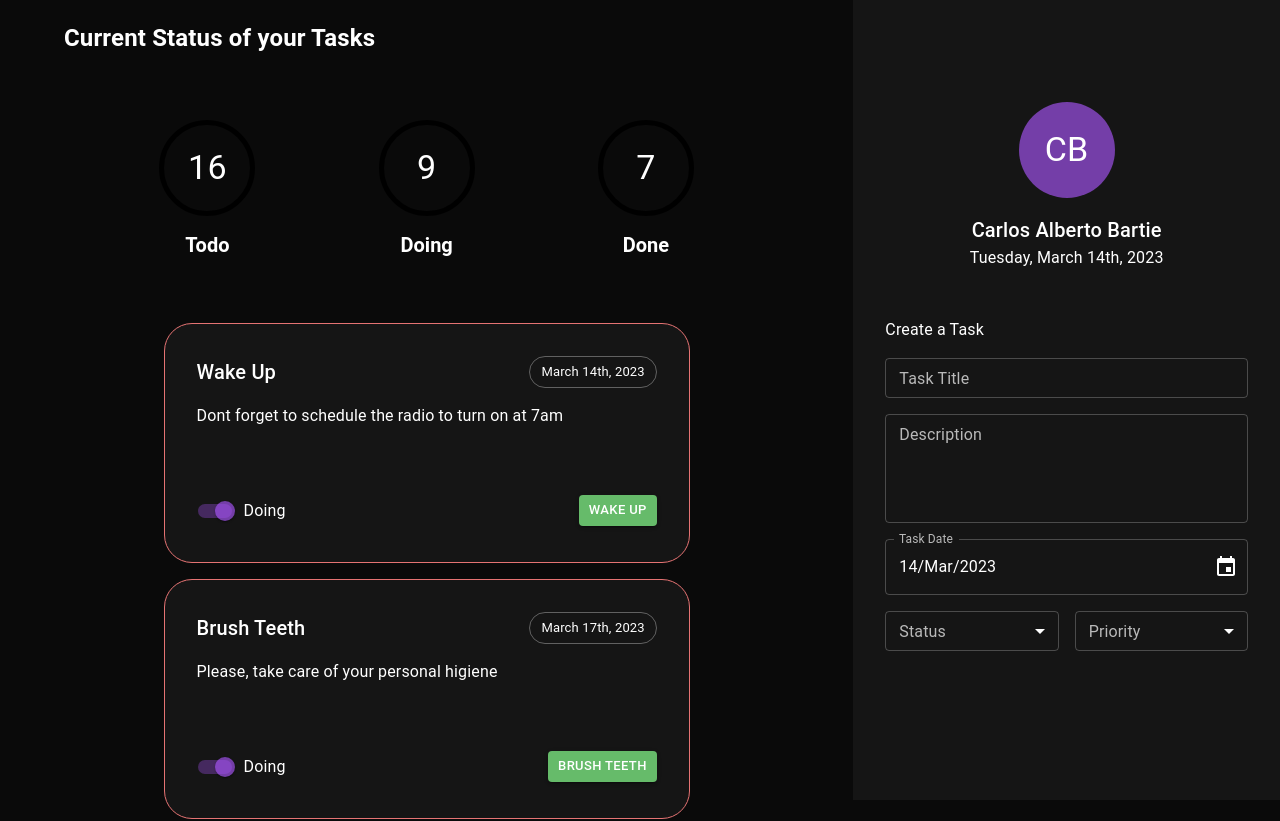
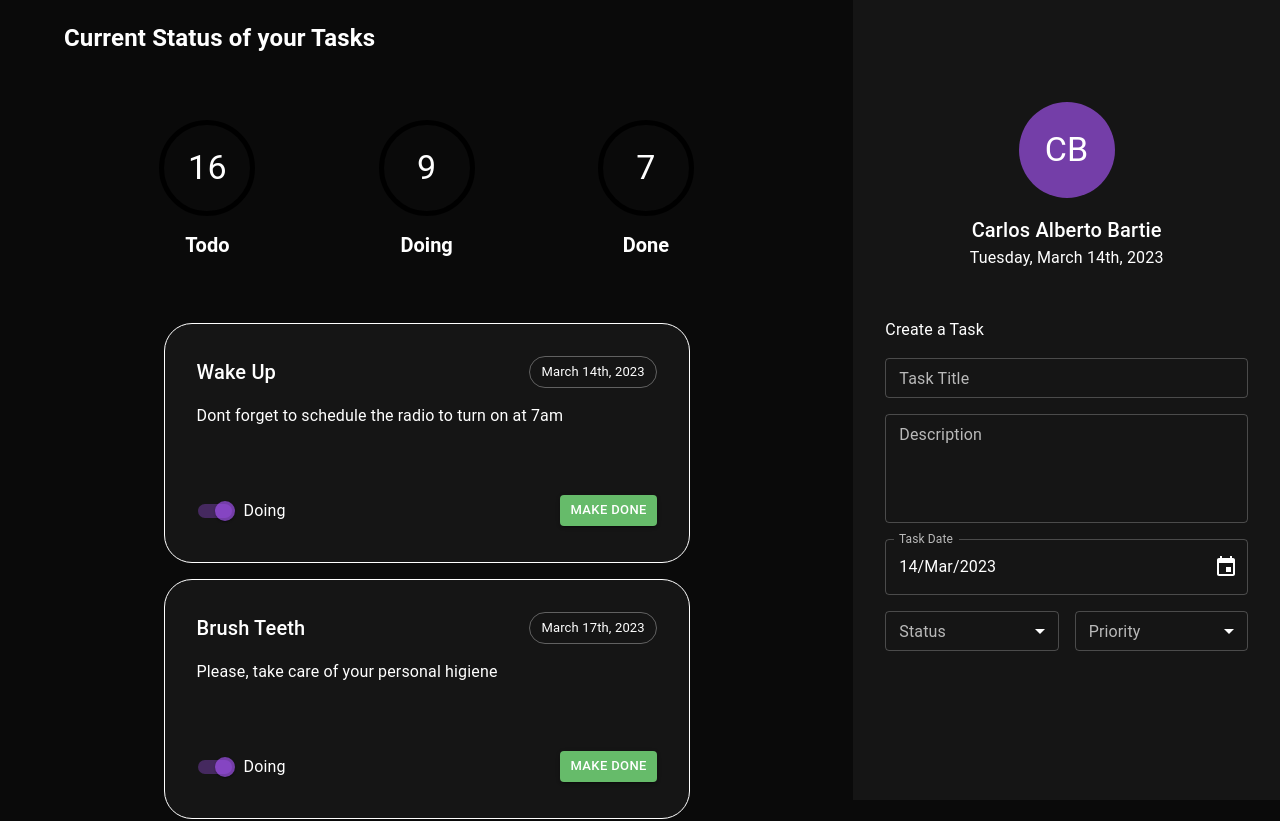
Before and after one commit to AlexandreBartie/frontend-todo-list-typescript-react, a React (Create React App) app: page / in a window 1280 px wide. Shown: the top 821 px of the page. Built offline with nearby package versions, Linux system fonts and the light colour scheme.

Commit message:
feat: color tasks changed

```diff
--- a/src/business/core/app.ts
+++ b/src/business/core/app.ts
@@ -1,5 +1,5 @@
-import { PriorityList } from "../base/priority"
-import { StatusList } from "../base/status"
+import { ePriority, Priority, PriorityList } from "../base/priority"
+import { eStatus, Status, StatusList } from "../base/status"
 
 import { TaskForm } from "../../visual/components/Task/TaskForm/TaskFormController"
 
@@ -17,17 +17,24 @@ export class AppView {
 export class AppDomain {
   statusList = new StatusList()
   priorityList = new PriorityList()
+
+  getStatus(id: eStatus): Status {
+    return this.statusList.get(id)
+  }
+
+  getPriority(id: ePriority): Priority {
+    return this.priorityList.get(id)
+  }
+
 }
 
 export class AppClient {
-
   readonly view = new AppView(this)
   readonly domain = new AppDomain()
 
   readonly profile = new Profile("Carlos Alberto Bartie")
 
   readonly tasks = new TaskList(this)
-
 }
 
 export class AppBase {
--- a/src/visual/components/Task/TaskCard/TaskCard.tsx
+++ b/src/visual/components/Task/TaskCard/TaskCard.tsx
@@ -21,7 +21,7 @@ export function UXTaskCard(props: IUXTaskCard): ReactElement {
         flexDirection="column"
         mb={2}
         p={4}
-        sx={taskCardSettings()}
+        sx={taskCardSettings(task.priority.color)}
       >
         <UXTaskCard_Header task={task} />
         <UXTaskCard_Description task={task} />
@@ -31,12 +31,12 @@ export function UXTaskCard(props: IUXTaskCard): ReactElement {
   )
 }
 
-const taskCardSettings = (): SxProps<Theme> => {
+const taskCardSettings = (color: string): SxProps<Theme> => {
   return {
     width: "100%",
     backgroundColor: "background.paper",
     borderRadius: "28px",
     border: "1px solid",
-    borderColor: "error.light",
+    borderColor: color,
   }
 }
--- a/src/visual/components/Task/TaskCard/TaskCard_Footer.tsx
+++ b/src/visual/components/Task/TaskCard/TaskCard_Footer.tsx
@@ -19,10 +19,18 @@ export function UXTaskCard_Footer(props: IUXTaskCard): ReactElement {
         <WebSwitch
           {...{
             label: task.status.name,
-            checked: task.isDoing
+            checked: task.isDoing,
+            // color: task.status.color
           }}
         />
-        <Button variant='contained' color='success' size='small' sx={{color:'#ffffff'}}>{task.title}</Button>
+        <Button
+          variant="contained"
+          color="success"
+          size="small"
+          sx={{ color: "#ffffff" }}
+        >
+          MAKE DONE
+        </Button>
       </Box>
     </>
   )
--- a/src/visual/components/generic/WebSwitch.tsx
+++ b/src/visual/components/generic/WebSwitch.tsx
@@ -29,12 +29,5 @@ export function WebSwitch(props: IWebSwitch): ReactElement {
 export interface IWebSwitch {
   label: string
   checked: boolean
-  color?:
-    | "primary"
-    | "secondary"
-    | "error"
-    | "info"
-    | "success"
-    | "warning"
-    | "default"
+  color?: 'primary' | 'secondary' | 'error' | 'info' | 'success' | 'warning' | 'default'
 }
--- a/src/visual/components/profile/profile.tsx
+++ b/src/visual/components/profile/ProfileView.tsx
@@ -2,13 +2,13 @@ import React, { ReactElement } from "react"
 
 import { Avatar, Box, SxProps, Theme, Typography } from "@mui/material"
 
+import { formatToday } from "../../../library/date/formatDate"
 import { Profile } from "../../../business/security/users/profile"
 
-import { formatToday } from "../../../library/date/formatDate"
 
-export type IUXProfile = { profile: Profile }
+export type IUXProfileView = { profile: Profile }
 
-export function UXProfile(props: IUXProfile): ReactElement {
+export function UXProfileView(props: IUXProfileView): ReactElement {
   const { profile } = props
 
   return (
--- a/src/visual/pages/TaskPage/TaskPage_SideBar.tsx
+++ b/src/visual/pages/TaskPage/TaskPage_SideBar.tsx
@@ -2,7 +2,7 @@ import React, { ReactElement } from "react"
 
 import { Grid, SxProps, Theme } from "@mui/material"
 
-import { UXProfile } from "../../components/profile/Profile"
+import { UXProfileView } from "../../components/profile/ProfileView"
 import { UXTaskForm } from "../../components/Task/TaskForm/TaskForm"
 
 import { AppClient } from "../../../business/core/app"
@@ -14,7 +14,7 @@ export function UXTaskPage_SideBar(props: IUXTaskPage_SideBar): ReactElement {
 
   return (
     <Grid item md={4} sx={taskSideBarTheme()}>
-      <UXProfile profile={app.profile} />
+      <UXProfileView profile={app.profile} />
       <UXTaskForm form={app.view.taskForm} />
     </Grid>
   )
```
Also changed, not shown: src/business/base/priority.ts (+4 -4 lines), src/business/base/status.ts (+4 -3 lines), 2 other files (tests, documents, lock files or other folders).
